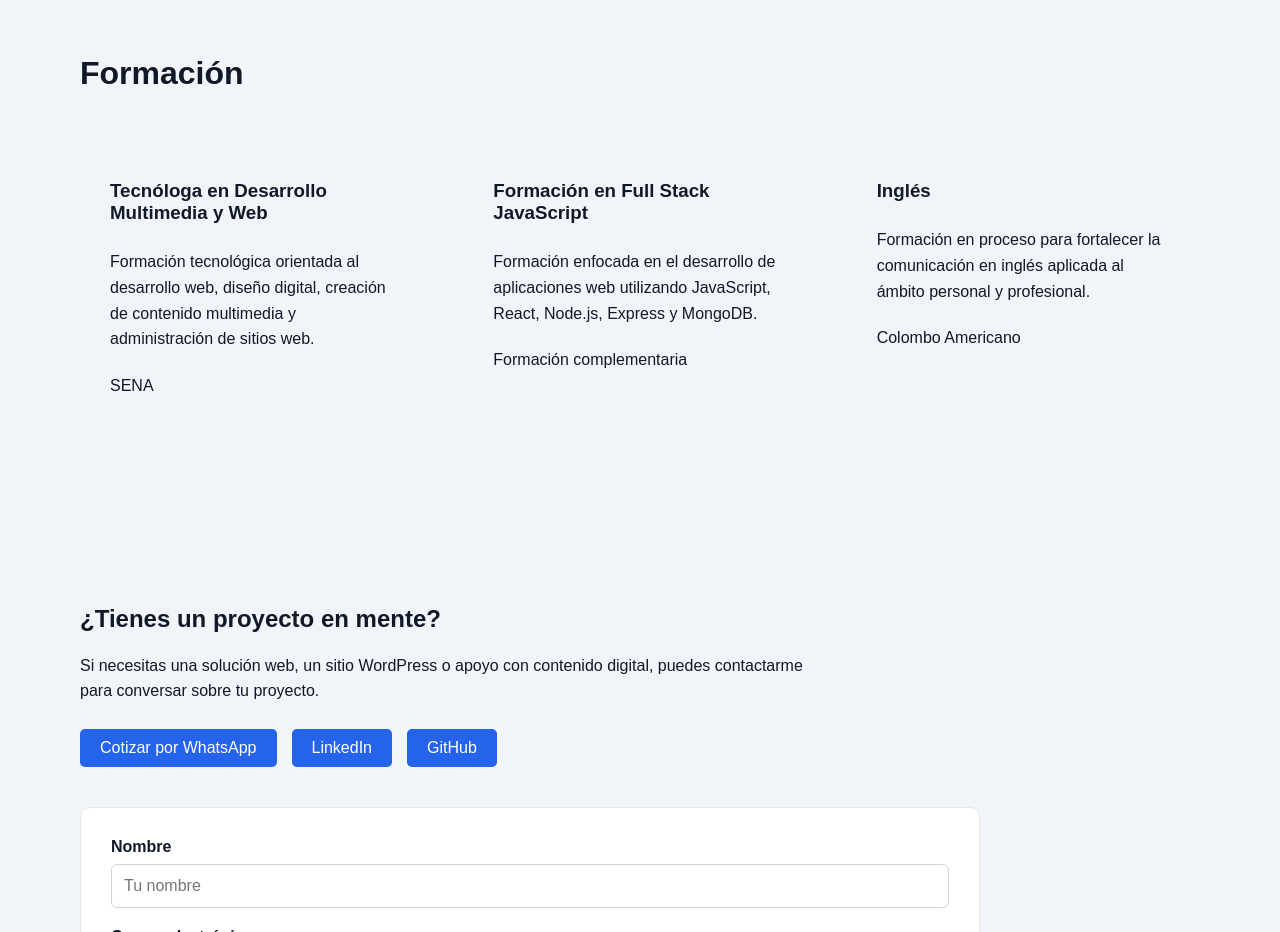
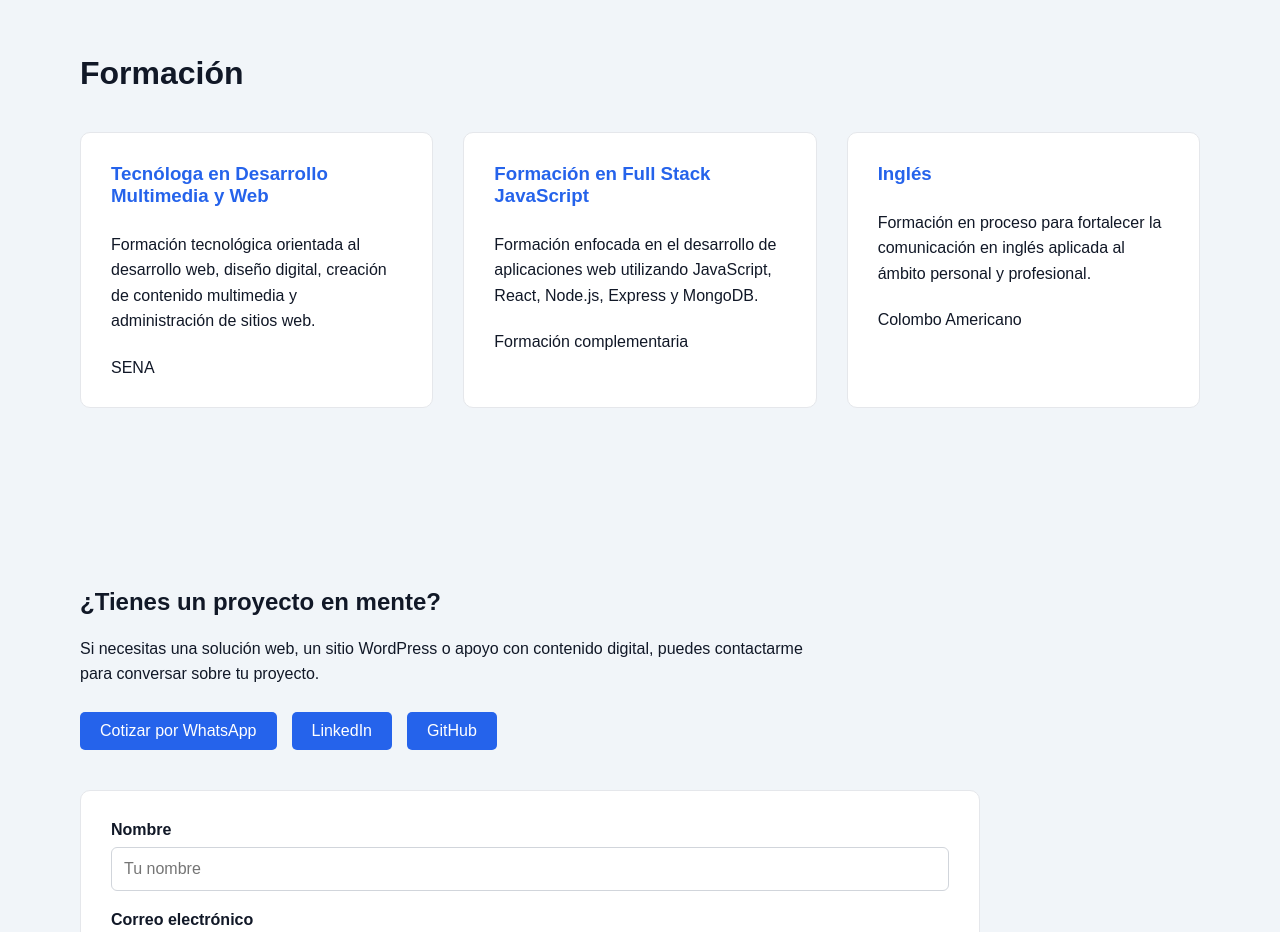
Before and after one commit to ErikaMenawebdev/portfolio, a React (Vite) app: page / in a window 1280 px wide. Shown: the part 4660-5592 px from the top of the page. Built offline with nearby package versions, Linux system fonts and the light colour scheme.

Commit message:
Fix education card styles

```diff
--- a/src/App.css
+++ b/src/App.css
@@ -521,7 +521,7 @@ section > h2 {
   gap: 30px;
 }
 
-.education-item {
+.education-card {
   padding: 30px;
   border: 1px solid #e5e7eb;
   border-radius: 10px;
@@ -529,28 +529,15 @@ section > h2 {
   transition: transform 0.3s ease, box-shadow 0.3s ease;
 }
 
-.education-item:hover {
+.education-card:hover {
   transform: translateY(-5px);
   box-shadow: 0 8px 20px rgba(0, 0, 0, 0.08);
 }
 
-.education-item h3 {
+.education-card h3 {
   margin-top: 0;
-  margin-bottom: 20px;
+  margin-bottom: 25px;
   color: #2563eb;
-}
-
-.education-item p {
-  margin: 0;
-  line-height: 1.6;
-}
-
-.education-card {
-  padding: 30px;
-}
-
-.education-card h3 {
-  margin-bottom: 25px;
 }
 
 .education-card p {
```
